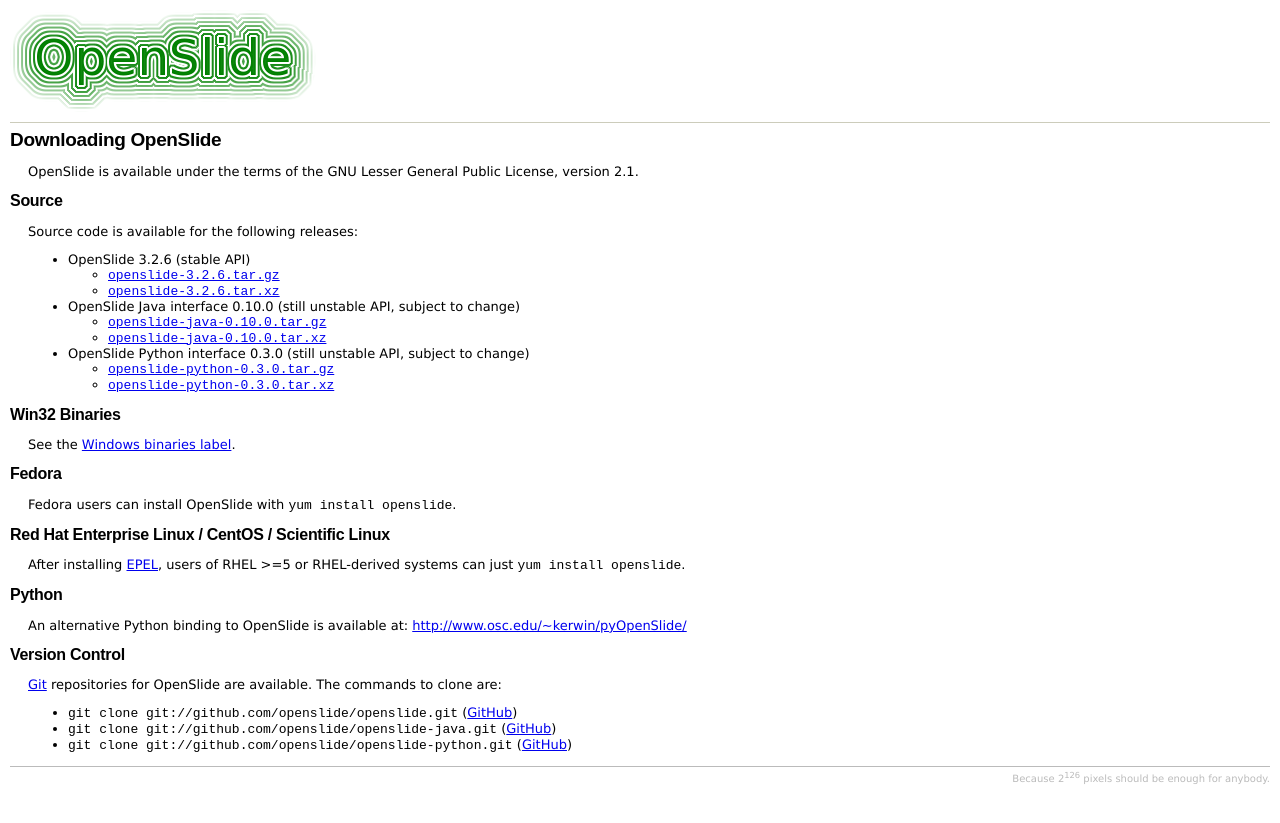
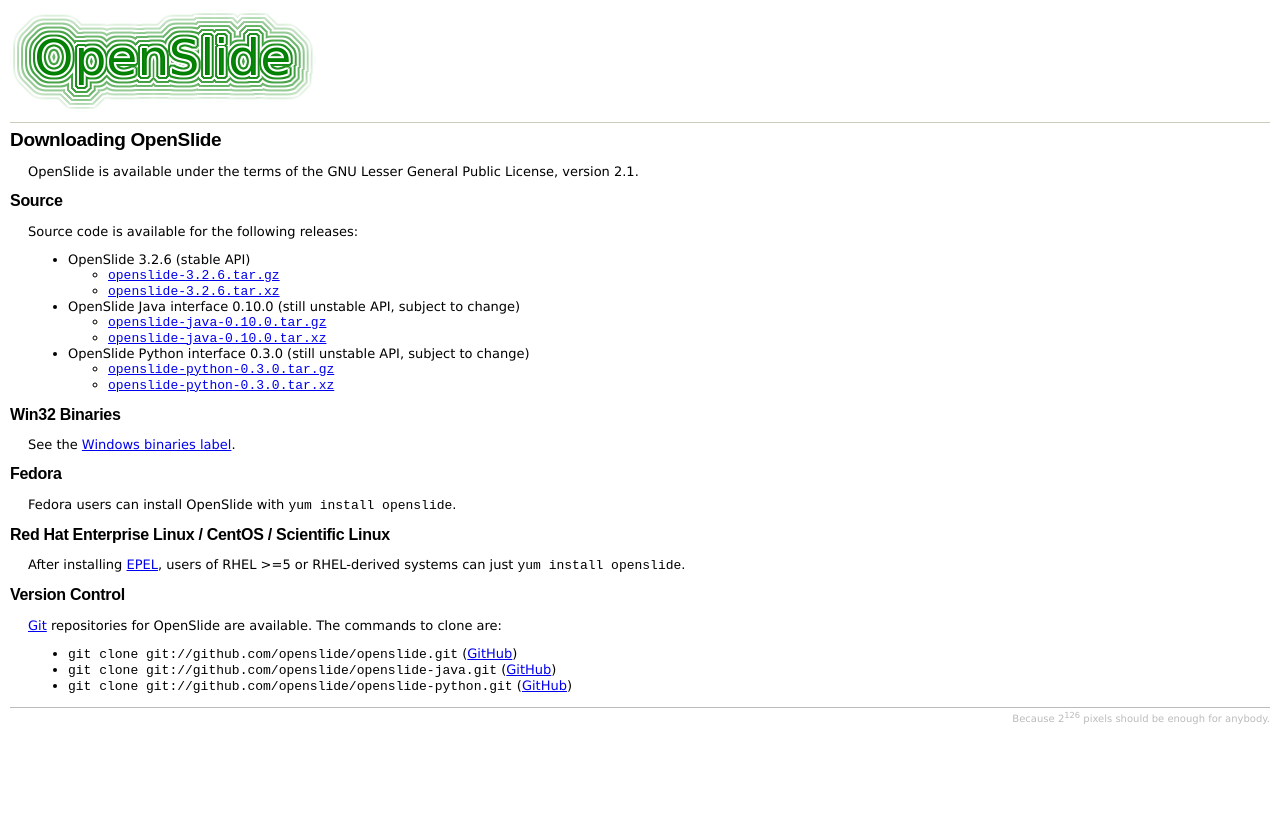
Before and after one commit to openslide/openslide.github.io, a Jekyll site: the page built from Download/index.markdown, in a window 1280 px wide. Shown: the top 823 px of the page. Built offline with Jekyll 4.4.1, drawn with Linux system fonts in a browser that asks for light colours.

Commit message:
Drop dead link to pyOpenSlide

```diff
--- a/Download/index.markdown
+++ b/Download/index.markdown
@@ -47,12 +47,6 @@
 
 [7]: https://fedoraproject.org/wiki/EPEL
 
-
-Python
-------
-An alternative Python binding to OpenSlide is available at:
-<http://www.osc.edu/~kerwin/pyOpenSlide/>
-
 Version Control
 ---------------
 [Git][8] repositories for OpenSlide are available. The commands to clone are:
```
